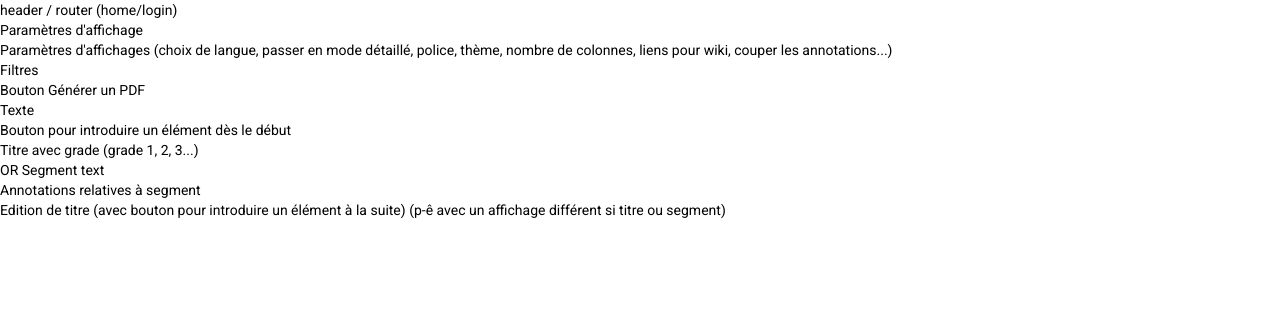
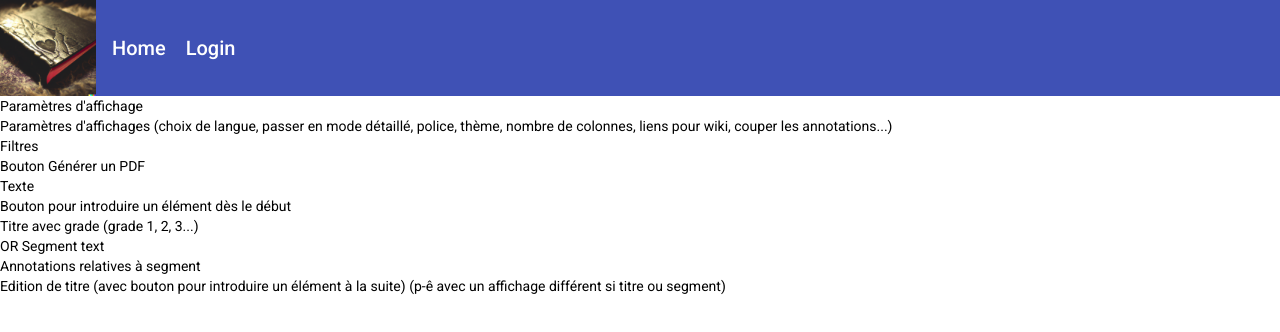
Before and after one commit to roMarziali/KH-Story, an Angular app: page / in a window 1280 px wide. Shown: the top 332 px of the page. Built offline with nearby package versions, Linux system fonts and the light colour scheme.

Commit message:
set up Header/navigation

```diff
--- a/src/app/app.module.ts
+++ b/src/app/app.module.ts
@@ -9,6 +9,8 @@ import { StoryComponent } from './story/story.component';
 import { HeaderComponent } from './header/header.component';
 import { StoryParamsComponent } from './story-params/story-params.component';
 import { StoryContentComponent } from './story-content/story-content.component';
+
+import { MatToolbarModule } from '@angular/material/toolbar';
 
 @NgModule({
   declarations: [
@@ -22,7 +24,8 @@ import { StoryContentComponent } from './story-content/story-content.component';
   imports: [
     BrowserModule,
     AppRoutingModule,
-    BrowserAnimationsModule
+    BrowserAnimationsModule,
+    MatToolbarModule
   ],
   providers: [],
   bootstrap: [AppComponent]
--- a/src/app/header/header.component.html
+++ b/src/app/header/header.component.html
@@ -1,3 +1,17 @@
 <header>
-  header / router (home/login)
+  <mat-toolbar color="primary">
+    <img
+      src="../../assets/heart-book.png"
+      alt="Mysterious book with a heart drawn on the cover"
+      id="header-illustration"
+    />
+    <ul>
+      <li>
+        <a mat-button routerLink="/" routerLinkActive="mat-accent">Home</a>
+      </li>
+      <li>
+        <a mat-button routerLink="/login" routerLinkActive="mat-accent">Login</a>
+      </li>
+    </ul>
+  </mat-toolbar>
 </header>
--- a/src/app/header/header.component.scss
+++ b/src/app/header/header.component.scss
@@ -0,0 +1,27 @@
+#header-illustration{
+ height : 100%;
+}
+
+mat-toolbar{
+  padding : 0;
+  height: 6rem;
+}
+
+a {
+  text-decoration : none;
+  color : white;
+  padding : 0;
+  margin : 0;
+}
+
+ul{
+ list-style : none;
+ padding : 0;
+ padding-left : 1rem;
+ margin : 0;
+ display : flex;
+}
+
+li{
+  margin-right : 1em;
+}
```
Also changed, not shown: src/assets/heart-book.png (added).
